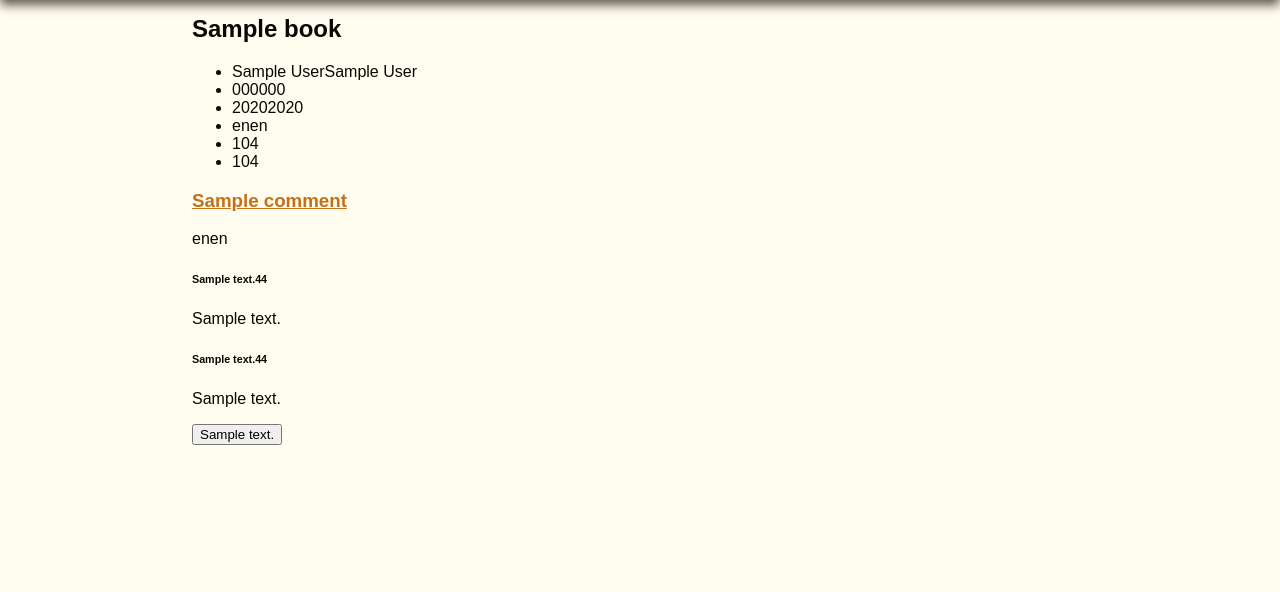
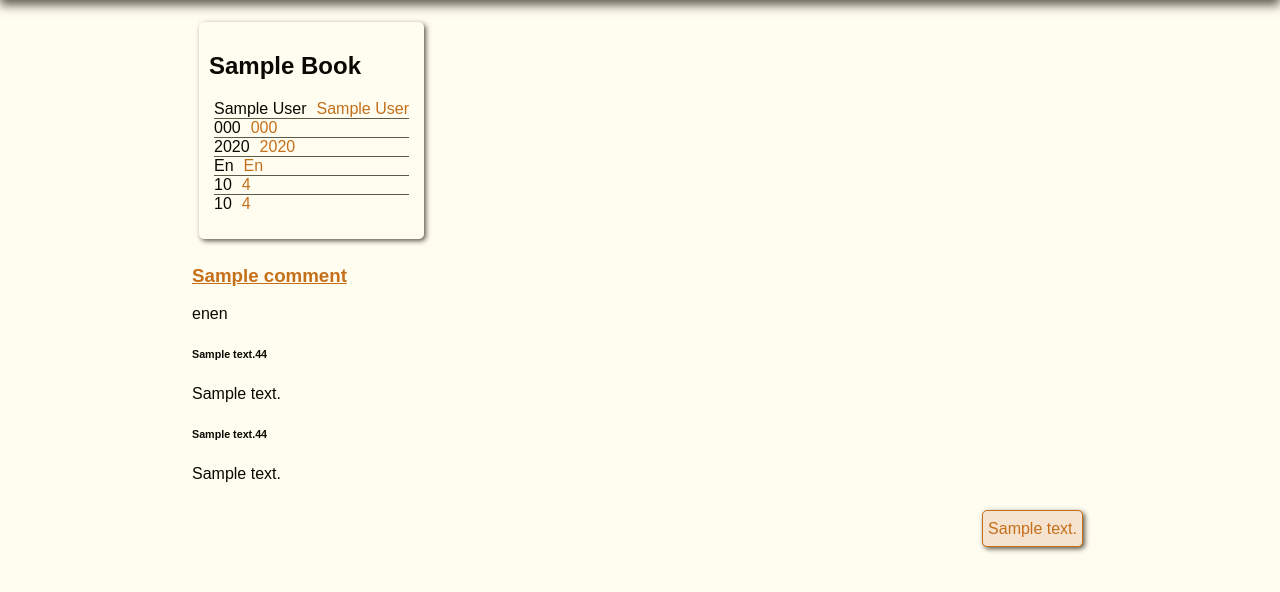
Before and after one commit to mizzfitz/cs50-prjct1, a Flask app: template templates/book.html in a window 1280 px wide. Shown: the part 50-642 px from the top of the page. Run offline with Flask 2, Linux system fonts and the light colour scheme; the template is opened without the code that fills it: most values are stand-ins (such as "Sample title", 1, 10 or a date in 2020).

Commit message:
added css for books page

```diff
--- a/static/style/sass/style.scss
+++ b/static/style/sass/style.scss
@@ -1,5 +1,6 @@
 $col-background: #fffcf0;
 $col-statement: #e5d3af;
+$col-bold: #f5e3cf;
 $col-menu: #b4a083;
 $col-text: #0a0802;
 $col-text-bold: #c56f19;
@@ -22,6 +23,19 @@ $col-border: #5f5949;
 	box-shadow: -2px 2px 5px $col-border;
 }
 
+@mixin fancy-btn($height){
+	text-decoration: none;
+	float: right;
+	height: $height;
+	margin: 11px 5px;
+	line-height: $height;
+	padding: 0px 5px;
+	border: 1px solid $col-text-bold;
+	display: inline-block;
+	@extend %rounded-block;
+	@extend %light-shadow-box;
+}
+
 body{
 	background-color: $col-background;
 	color: $col-text;
@@ -31,6 +45,10 @@ body{
 
 a{
 	color: $col-text-bold;
+}
+
+ul{
+	padding-left: 0px;
 }
 
 .error{
@@ -62,17 +80,8 @@ a{
 		}
 
 		a{
-			text-decoration: none;
-			float: right;
-			height: 24px;
-			margin: 11px 5px;
-			line-height: 24px;
-			padding: 0px 5px;
+			@include fancy-btn(24px);
 			background-color: $col-background;
-			border: 1px solid $col-text-bold;
-			display: inline-block;
-			@extend %rounded-block;
-			@extend %light-shadow-box;
 		}
 		a::first-letter{
 			text-transform: capitalize;
@@ -147,6 +156,46 @@ a{
 				text-transform: capitalize;
 			}
 		}
+	}
+
+	.book-review{
+		display: inline-block;
+		@extend %rounded-block;
+		@extend %light-shadow-box;
+		padding: 10px 10px;
+		margin: 7px 7px;
+		text-transform: capitalize;
+
+		ul{
+			list-style-type: none;
+
+			li{
+				margin: 0px 5px;
+				border-bottom: 1px solid $col-border;
+			}
+
+			li:last-child{
+				border-bottom: none;
+			}
+
+			li::first-letter{
+				font-weight: 500;
+			}
+
+			span{
+				margin-left: 10px;
+				color: $col-text-bold;
+				display: inline-block;
+			}
+		}
+	}
+
+	#add-review{
+		@include fancy-btn(35px);
+		background-color: $col-bold;
+	}
+	#add-review:hover{
+		@extend %invert-shadow-box;
 	}
 }
 
--- a/static/style/style.css
+++ b/static/style/style.css
@@ -1,13 +1,13 @@
-.header div a, .content .form, .content .book {
+.header div a, .content .form, .content .book, .content .book-review, .content #add-review {
   border-radius: 5px; }
 
 .header div h1 {
   text-shadow: 2px 2px 5px #5f5949; }
 
-.header div a, .header div form input, .content .book {
+.header div a, .header div form input, .content .book, .content .book-review, .content #add-review {
   box-shadow: 2px 2px 5px #5f5949; }
 
-.header div a:hover {
+.header div a:hover, .content #add-review:hover {
   box-shadow: -2px 2px 5px #5f5949; }
 
 body {
@@ -18,6 +18,9 @@ body {
 
 a {
   color: #c56f19; }
+
+ul {
+  padding-left: 0px; }
 
 .error {
   color: red; }
@@ -48,9 +51,9 @@ a {
       margin: 11px 5px;
       line-height: 24px;
       padding: 0px 5px;
-      background-color: #fffcf0;
       border: 1px solid #c56f19;
-      display: inline-block; }
+      display: inline-block;
+      background-color: #fffcf0; }
     .header div a::first-letter {
       text-transform: capitalize; }
     .header div form {
@@ -89,6 +92,34 @@ a {
       .content .book ul .book_stat {
         color: #c56f19;
         text-transform: capitalize; }
+  .content .book-review {
+    display: inline-block;
+    padding: 10px 10px;
+    margin: 7px 7px;
+    text-transform: capitalize; }
+    .content .book-review ul {
+      list-style-type: none; }
+      .content .book-review ul li {
+        margin: 0px 5px;
+        border-bottom: 1px solid #5f5949; }
+      .content .book-review ul li:last-child {
+        border-bottom: none; }
+      .content .book-review ul li::first-letter {
+        font-weight: 500; }
+      .content .book-review ul span {
+        margin-left: 10px;
+        color: #c56f19;
+        display: inline-block; }
+  .content #add-review {
+    text-decoration: none;
+    float: right;
+    height: 35px;
+    margin: 11px 5px;
+    line-height: 35px;
+    padding: 0px 5px;
+    border: 1px solid #c56f19;
+    display: inline-block;
+    background-color: #f5e3cf; }
 
 @media (max-width: 605px) {
   .header {
--- a/templates/book.html
+++ b/templates/book.html
@@ -1,15 +1,15 @@
 {% extends "layout.html" %}
 
 {% block content %}
-<div class="book-info">
+<div class="book-review">
 	<h2>{{ db['book']['book'].title }}</h2>
 	<ul>
-		<li>{{ copy['book_author'] }}{{ db['book']['book'].author }}</li>
-		<li>{{ copy['book_isbn'] }}{{ db['book']['book'].isbn }}</li>
-		<li>{{ copy['book_year'] }}{{ db['book']['book'].year }}</li>
-		<li>{{ copy['book_lang'] }}{{ db['book']['book'].lang }}</li>
-		<li>{{ copy['book_avg_rev_1st'] }}{{ db['book']['first_lang_stars'] }}</li>
-		<li>{{ copy['book_avg_rev_2nd'] }}{{ db['book']['second_lang_stars'] }}</li>
+		<li>{{ copy['book_author'] }}<span class="book_stat">{{ db['book']['book'].author }}</span></li>
+		<li>{{ copy['book_isbn'] }}<span class="book_stat">{{ db['book']['book'].isbn }}</span></li>
+		<li>{{ copy['book_year'] }}<span class="book_stat">{{ db['book']['book'].year }}</span></li>
+		<li>{{ copy['book_lang'] }}<span class="book_stat">{{ db['book']['book'].lang }}</span></li>
+		<li>{{ copy['book_avg_rev_1st'] }}<span class="book_stat">{{ db['book']['first_lang_stars'] }}</span></li>
+		<li>{{ copy['book_avg_rev_2nd'] }}<span class="book_stat">{{ db['book']['second_lang_stars'] }}</span></li>
 	</ul>
 </div>
 <div class="comment-cont">
@@ -28,9 +28,7 @@
 	</div>
 	{% endfor %}
 	<div class="add-comment">
-		<form action="{{ url_for('review', isbn=db['book']['book'].isbn) }}" method="get">
-			<input type="submit" value="{{ copy['submit_review'] }}">
-		</form>
+		<a id="add-review" href="{{ url_for('review', isbn=db['book']['book'].isbn) }}">{{ copy['submit_review'] }}</a>
 	</div>
 </div>
 {% endblock %}
```
Also changed, not shown: 5 other files.
